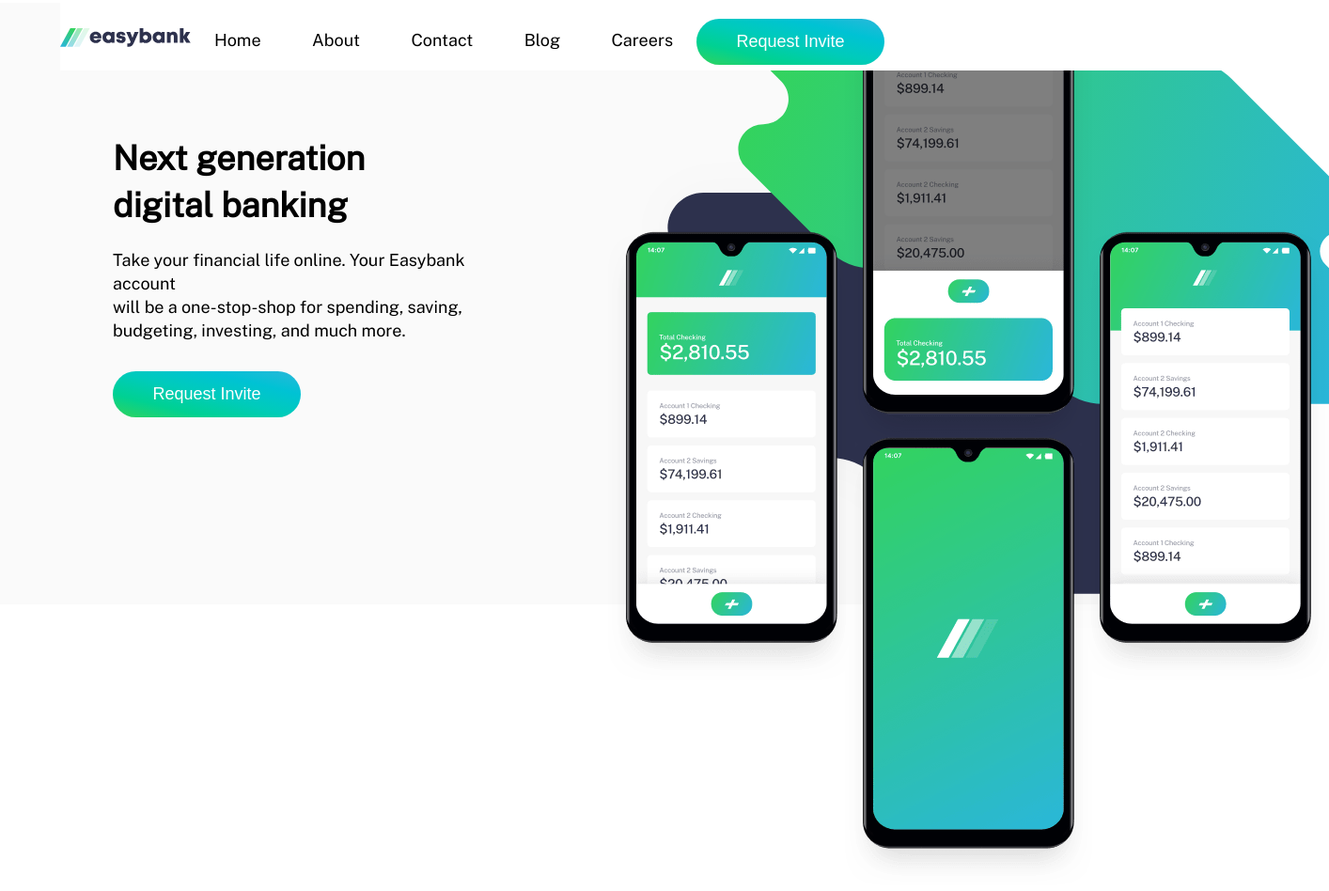
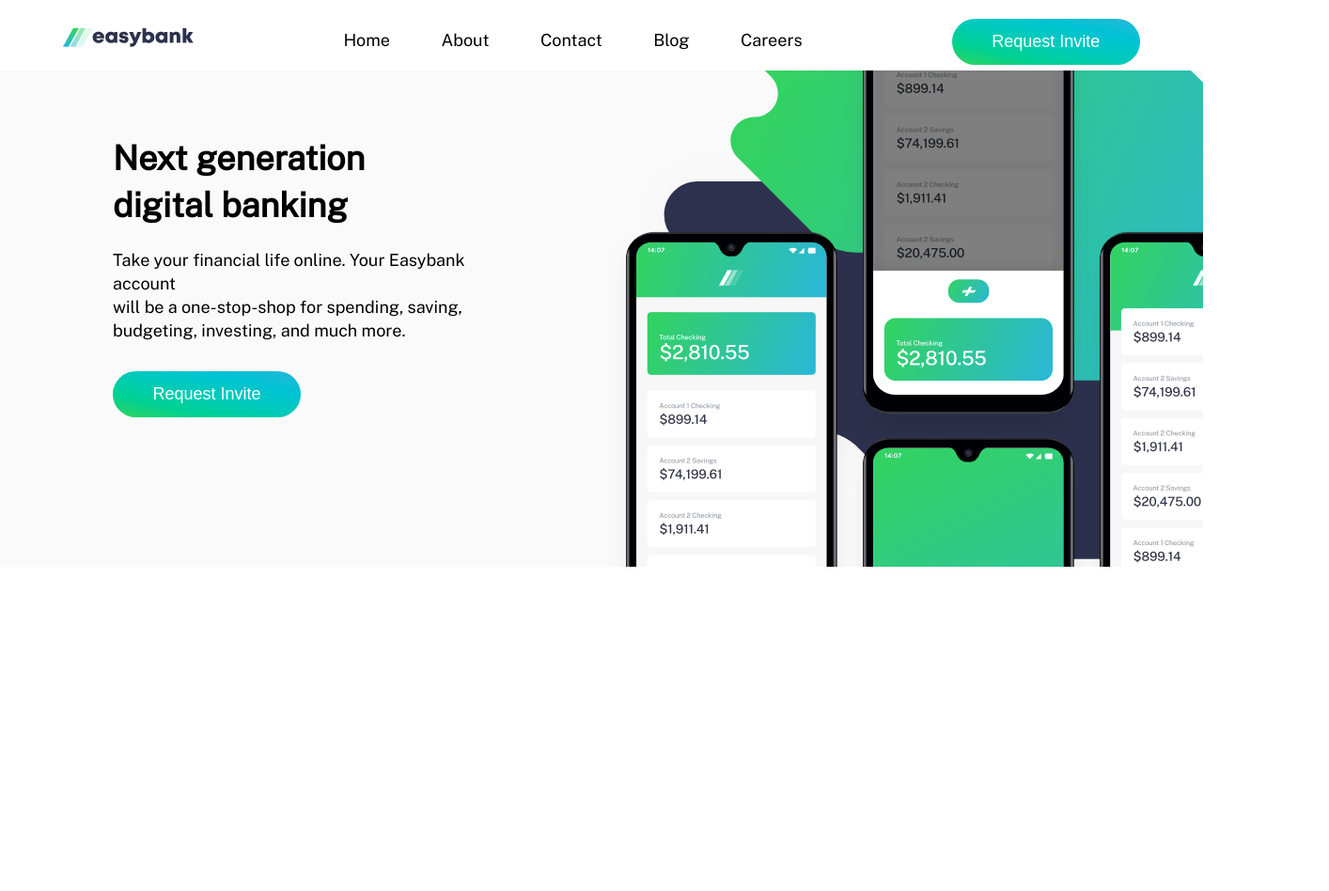
Before and after one commit to babatundelmd/easy-bank-landingpage, a plain HTML site: page index.html in a window 1280 px wide. Shown: the whole page at 94% size, 1414 px wide, since content can reach past the window. After the commit the page ends 800 px from the top, so only its background shows below. Drawn offline with nearby package versions, Linux system fonts and the light colour scheme.

Commit message:
adjust header styles

```diff
--- a/style.css
+++ b/style.css
@@ -8,31 +8,27 @@ body{
     line-height: 1.4;
     font-size: 18px;
     font-family: 'Public Sans', sans-serif;
+    height: 100%;
+    bottom: 0;
 }
 
 .container {
-    padding: 0 30px;
     margin: 0 auto;
     overflow: auto;
-    position: relative;
-    max-width: 1100px;
     width: 100%;
     background-color: white;
-
 }
 
 nav {
     display: flex;
     position: fixed;
     padding: 30px 0 0;
-    left: 0;
-    right: 0;
     z-index: 1;
     background-color: white;
     width: 100%;
-    margin-left: 4rem;
+    justify-content: space-around;
+}
 
-}
 nav div ul li{
     list-style: none;
     display: inline-block;
@@ -43,7 +39,6 @@ nav div ul li{
 
 nav div ul li:hover {
     border-bottom: 3px solid hsl(192, 70%, 51%);
-
 }
 
 button {
@@ -57,15 +52,15 @@ button {
     cursor: pointer;
     margin-top: -10px;
     background-image: linear-gradient(to right top, #31d35c, #00d192, #00cbbb, #00c2d4, #2bb7da);
-
 }
 
 header {
     width: 100%;
     background-color: hsl(0, 0%, 98%);
     margin-top: 3px;
+    overflow-x: hidden;
+    height: 600px;
     /* top: -10px; */
-
 }
 
 .contain{
@@ -76,10 +71,6 @@ header {
     height: 600px;
     justify-content: space-between;
     width: 100%;
-    height: 80vh;
-    overflow-x: none;
-
-
 }
 
 .contain .contain-details{
```
Also changed, not shown: index.html (+0 -2 lines).
